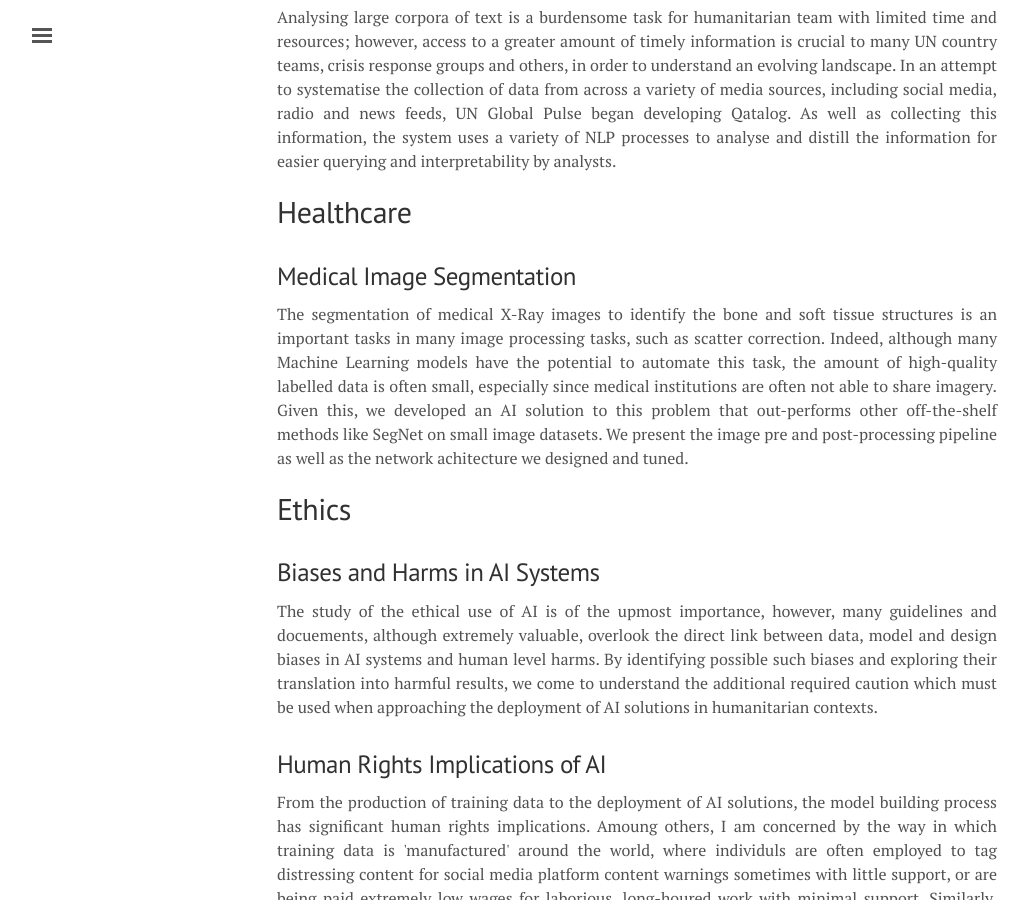
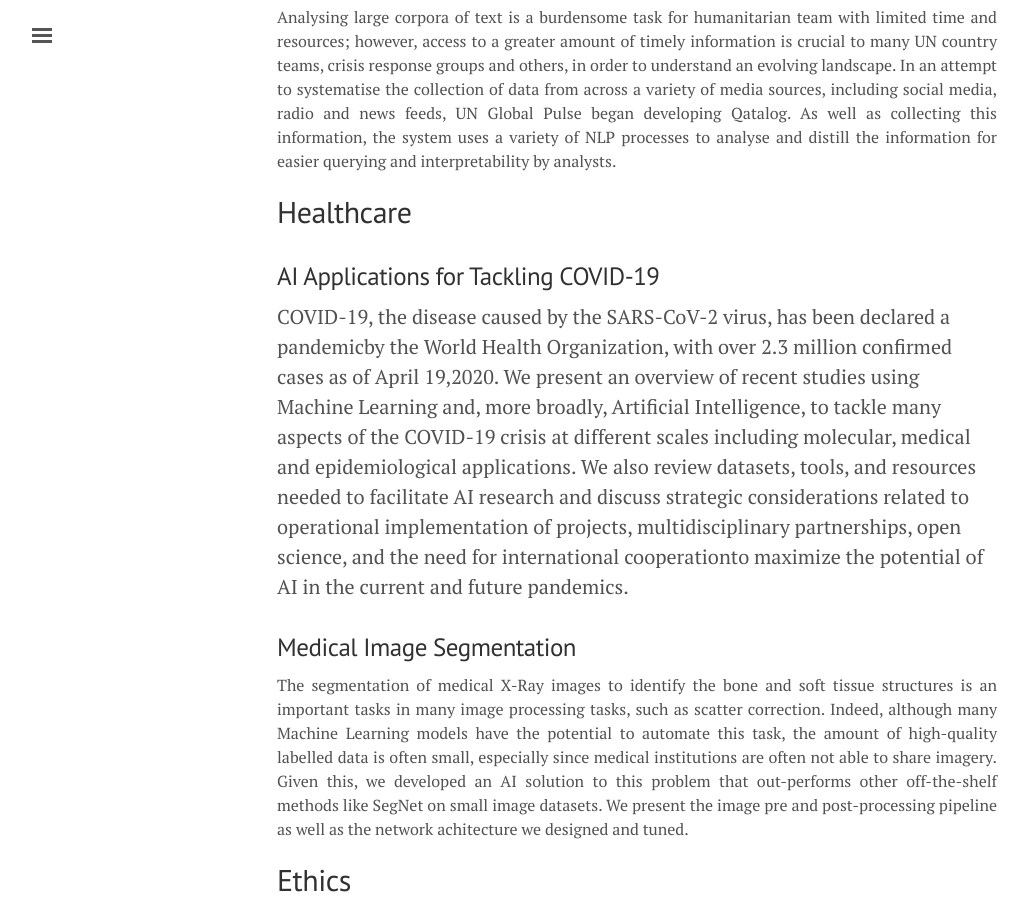
Before and after one commit to JosephPB/josephpb.github.io, a Jekyll site: the page built from projects.md, in a window 1280 px wide and 900 px high, scrolled down 2047 px. Shown: the whole window, without its empty margins (3-1032 px from the left). Built offline with Jekyll 4.4.1, drawn with Linux system fonts in a browser that asks for light colours.

Commit message:
update to projects md

```diff
--- a/projects.md
+++ b/projects.md
@@ -70,6 +70,10 @@ Analysing large corpora of text is a burdensome task for humanitarian team with
 
 ## Healthcare
 
+### AI Applications for Tackling COVID-19
+
+COVID-19, the disease caused by the SARS-CoV-2 virus, has been declared a pandemicby the World Health Organization, with over 2.3 million confirmed cases as of April 19,2020. We present an overview of recent studies using Machine Learning and,  more  broadly,  Artificial  Intelligence,  to  tackle  many  aspects  of  the  COVID-19 crisis at different scales including molecular, medical and epidemiological applications. We also review datasets, tools, and resources needed to facilitate AI research and discuss strategic considerations related to operational implementation of projects, multidisciplinary partnerships, open science, and the need for international cooperationto maximize the potential of AI in the current and future pandemics.
+
 ### Medical Image Segmentation
 
 <p style="text-align: justify; font-size: 0.8em">
```
